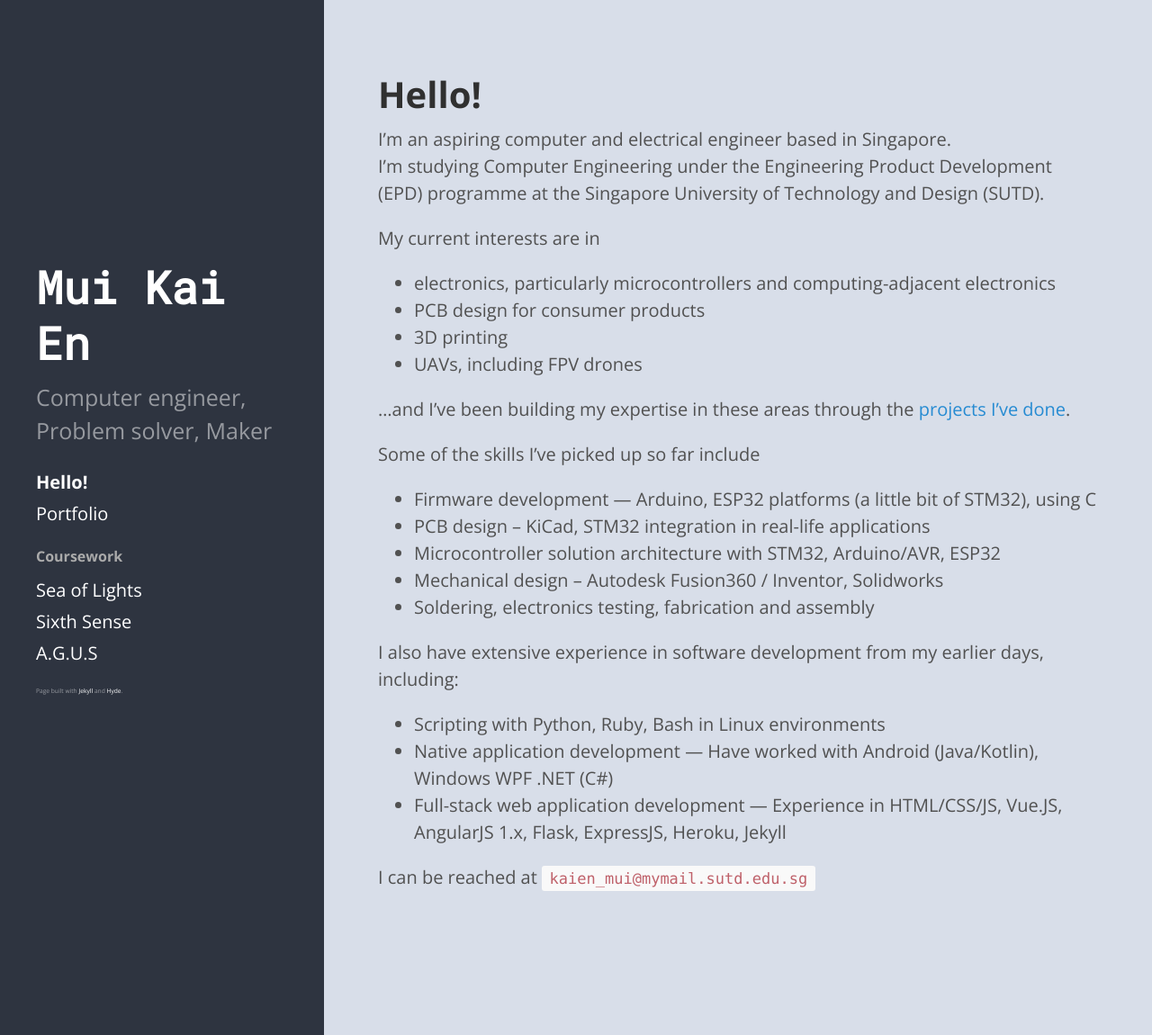
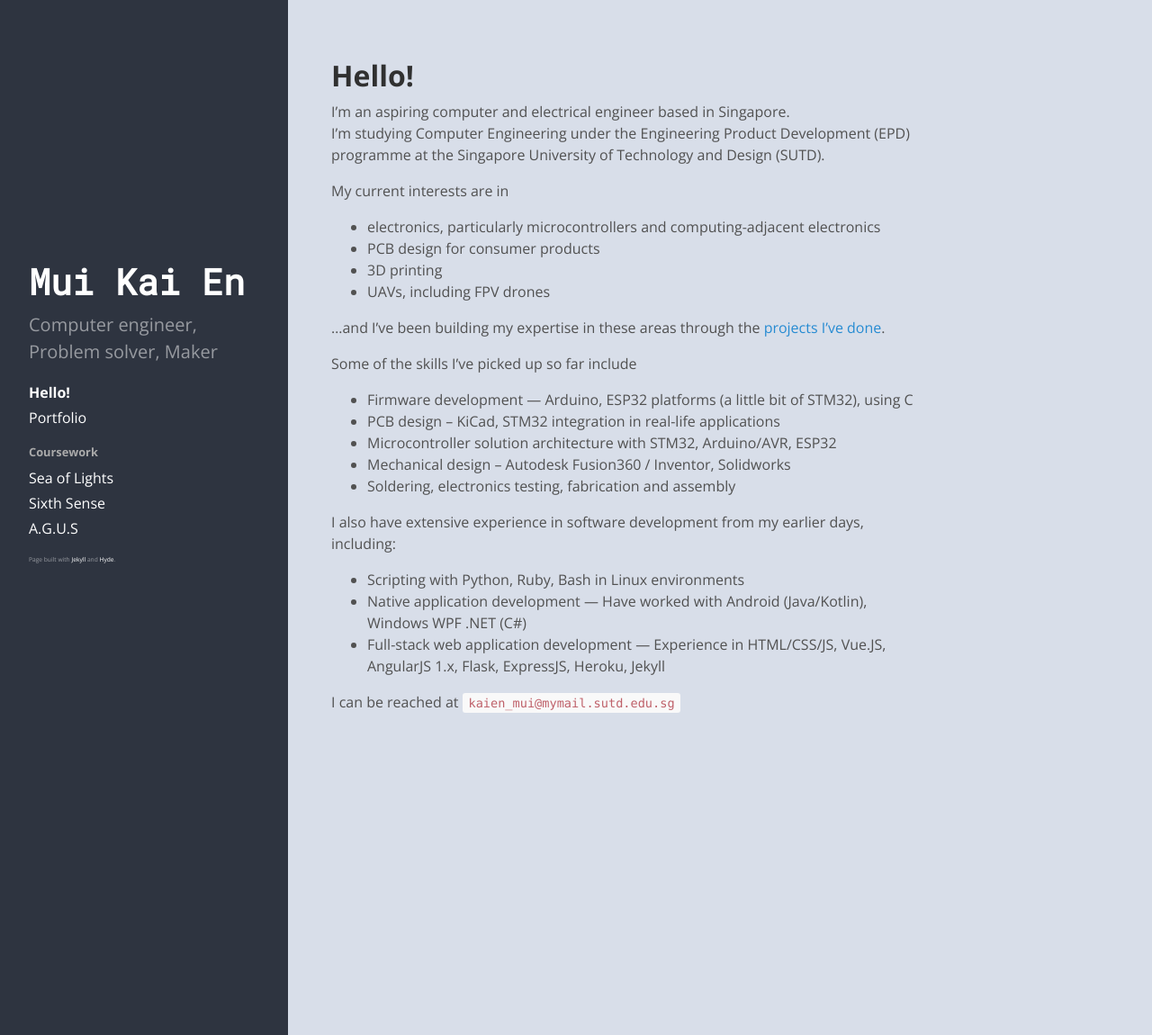
Before and after one commit to kaine119/portfolio, a Jekyll site: the page built from index.md, in a window 1280 px wide and 1150 px high. Shown: the whole window at 90% size. Built offline with Jekyll 4.4.1, drawn with Linux system fonts in a browser that asks for light colours.

Commit message:
Some style adjustments

```diff
--- a/_layouts/default.html
+++ b/_layouts/default.html
@@ -4,6 +4,10 @@
   {% include head.html %}
 
   <body>
+    <!-- Fix for Firefox flash of unstyled content -->
+    <!-- https://stackoverflow.com/questions/21147149/flash-of-unstyled-content-fouc-in-firefox-only-is-ff-slow-renderer -->
+    <!-- Mozilla, please fix -->
+    <script type="text/javascript">0</script>
 
     {% include sidebar.html %}
 
--- a/public/css/hyde.css
+++ b/public/css/hyde.css
@@ -39,11 +39,6 @@ html {
     font-size: 16px;
   }
 }
-@media (min-width: 58em) {
-  html {
-    font-size: 20px;
-  }
-}
 
 
 /*
@@ -65,7 +60,7 @@ html {
     top: 0;
     left: 0;
     bottom: 0;
-    width: 18rem;
+    width: 20rem;
     text-align: left;
   }
 }
@@ -76,7 +71,7 @@ html {
     top: 0;
     left: 0;
     bottom: 0;
-    width: 26rem;
+    width: 20rem;
     text-align: left;
   }
 }
@@ -146,14 +141,14 @@ a.sidebar-nav-item:focus {
 @media (min-width: 48em) {
   .content {
     max-width: 43rem;
-    margin-left: 20rem;
+    margin-left: 22rem;
     margin-right: 2rem;
   }
 }
 
 @media (min-width: 90em) {
   .content {
-    margin-left: 28rem;
+    margin-left: 24rem;
     margin-right: 4rem;
   }
 }
--- a/public/css/poole.css
+++ b/public/css/poole.css
@@ -117,7 +117,7 @@ strong {
 /* Lists */
 ul, ol, dl {
   margin-top: 0;
-  margin-bottom: 1rem;
+/*  margin-bottom: 1rem;*/
 }
 
 dt {
--- a/public/css/portfolio.css
+++ b/public/css/portfolio.css
@@ -27,6 +27,8 @@
   position: relative;
   height: 300px;
   width: 300px;
+  margin-left: 20px;
+  margin-top: 20px;
 
   transition: all 0.25s ease-in-out;
   transform-style: preserve-3d;
@@ -58,6 +60,7 @@
   position: absolute;
   height: 100%;
   width: 100%;
+  padding: 10px;
 
   background: #eceff4;
   color: #2e3440;
```
Also changed, not shown: public/css/projects.css (+9 -4 lines).
